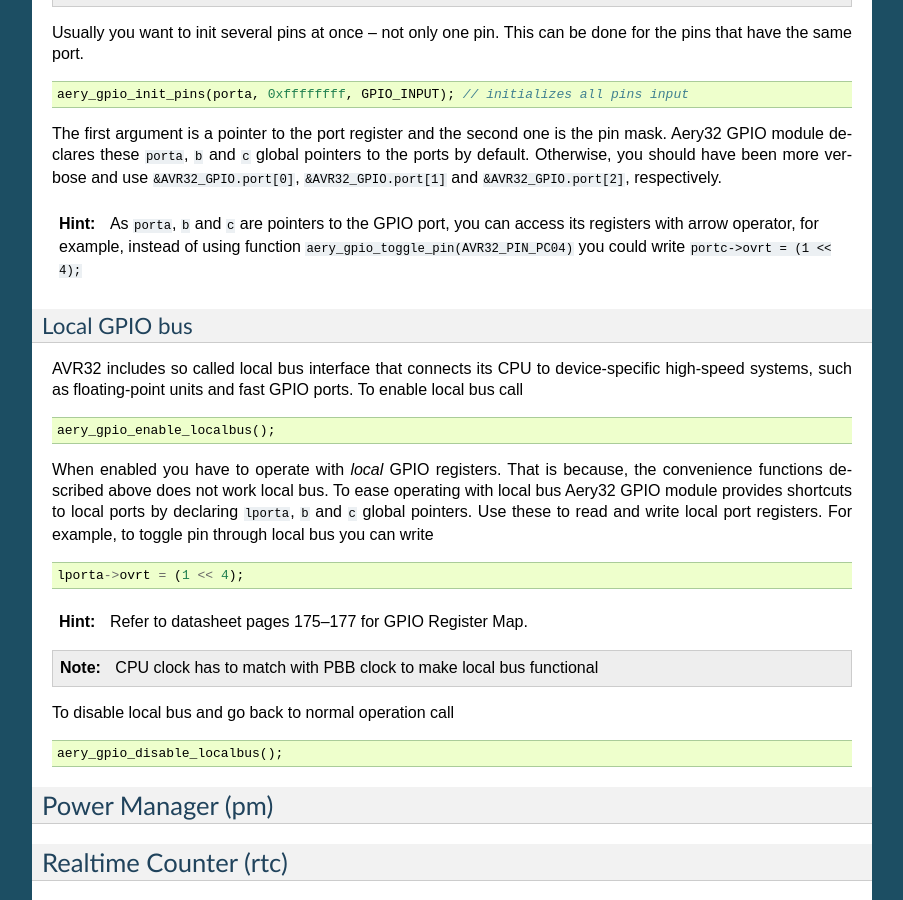
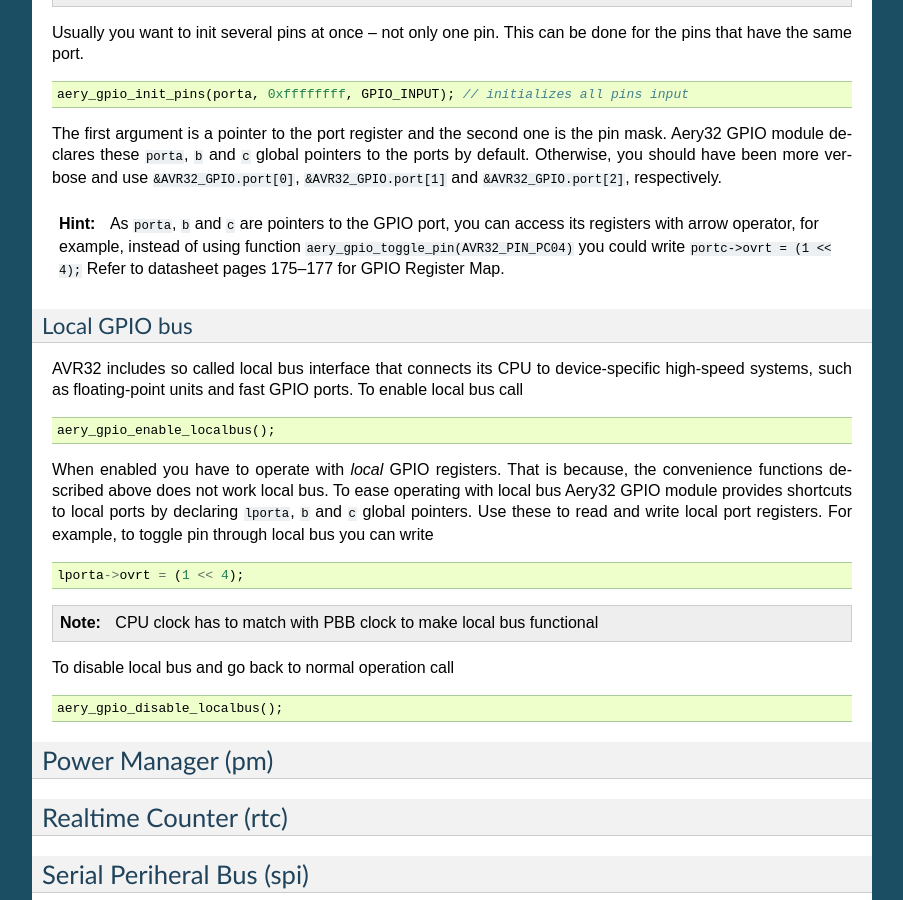
Before and after one commit to aery32/aery32-refguide, a Sphinx documentation site: the page built from source/modules.rst, in a window 1280 px wide and 900 px high, scrolled down 1448 px. Shown: the whole window, without its empty margins (198-1101 px from the left). Built offline with Sphinx 7.4.7, drawn with Linux system fonts in a browser that asks for light colours; some of the changed lines change nothing that is shown.

Commit message:
Minor mod for gpio module section

```diff
--- a/source/modules.rst
+++ b/source/modules.rst
@@ -77,7 +77,7 @@ The first argument is a pointer to the port register and the second one is the p
 
 .. hint::
 
-    As ``porta``, ``b`` and ``c`` are pointers to the GPIO port, you can access its registers with arrow operator, for example, instead of using function ``aery_gpio_toggle_pin(AVR32_PIN_PC04)`` you could write ``portc->ovrt = (1 << 4);``
+    As ``porta``, ``b`` and ``c`` are pointers to the GPIO port, you can access its registers with arrow operator, for example, instead of using function ``aery_gpio_toggle_pin(AVR32_PIN_PC04)`` you could write ``portc->ovrt = (1 << 4);`` Refer to datasheet pages 175--177 for GPIO Register Map.
 
 Local GPIO bus
 ''''''''''''''
@@ -93,10 +93,6 @@ When enabled you have to operate with `local` GPIO registers. That is because, t
 .. code-block:: c
 
     lporta->ovrt = (1 << 4);
-
-.. hint::
-
-    Refer to datasheet pages 175--177 for GPIO Register Map.
 
 .. note::
 
```
